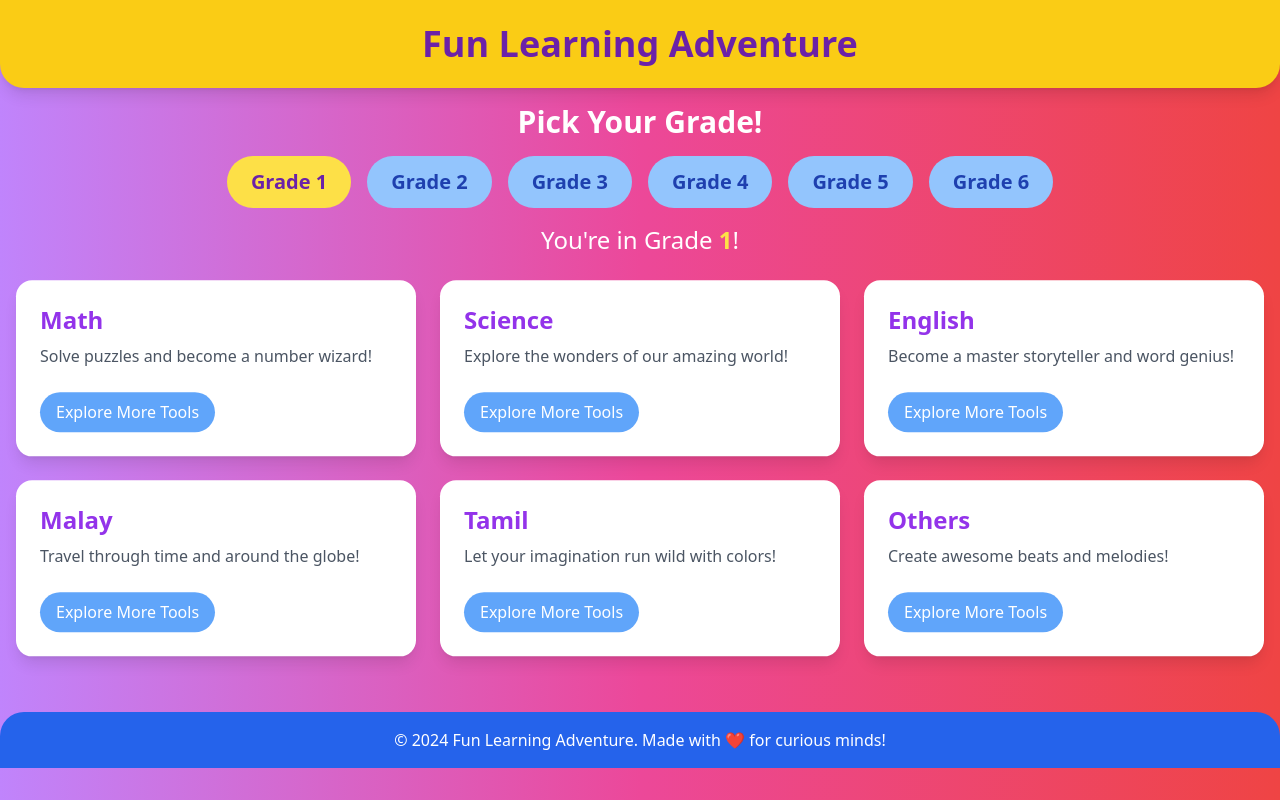
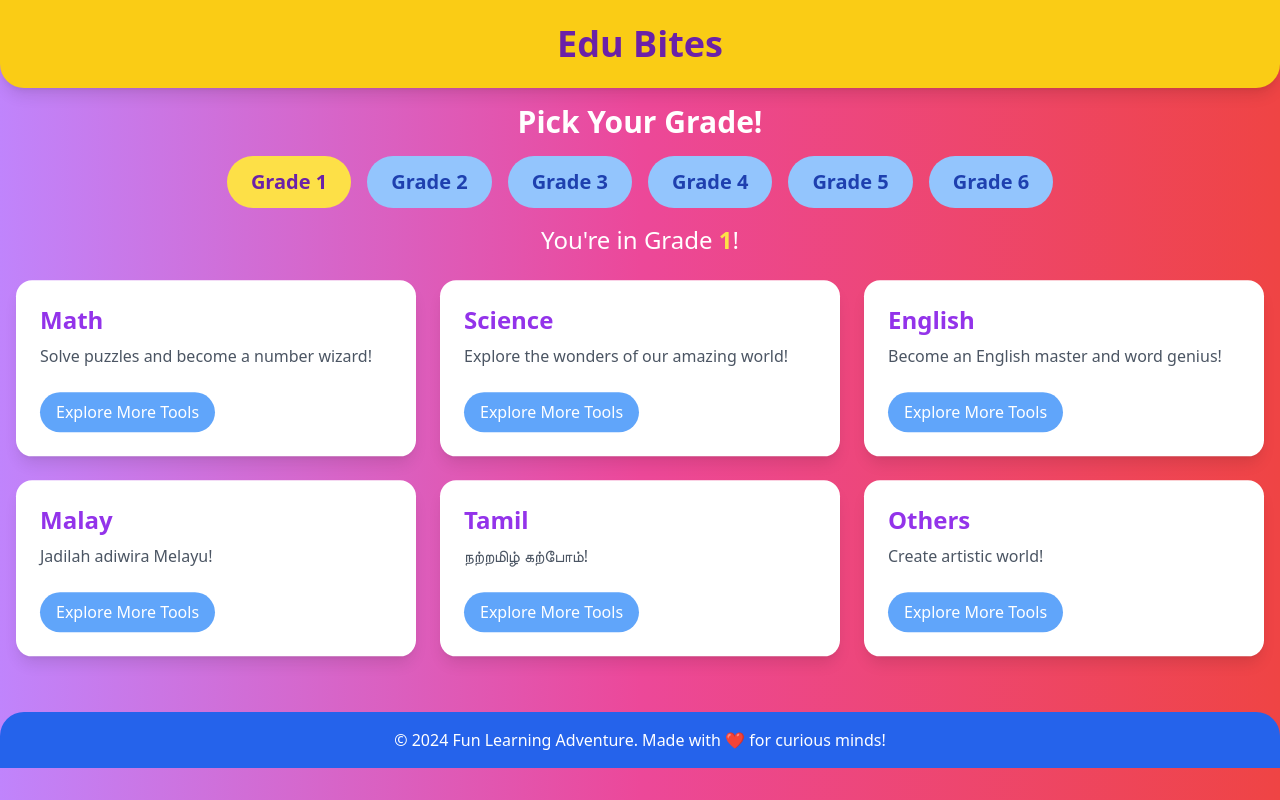
Before and after one commit to vijayseelan/CikguVijay, a plain HTML site: page index.html in a window 1280 px wide. Drawn offline with nearby package versions, Linux system fonts and the light colour scheme.

Commit message:
Update index.html

```diff
--- a/index.html
+++ b/index.html
@@ -3,7 +3,7 @@
 <head>
     <meta charset="UTF-8">
     <meta name="viewport" content="width=device-width, initial-scale=1.0">
-    <title>Fun Learning Adventure</title>
+    <title>Edu Bites</title>
     <meta name="description" content="Fun Learning Adventure - Interactive educational tools for students.">
     <meta name="keywords" content="education, learning, tools, interactive, students">
     <meta name="author" content="Your Name">
@@ -20,7 +20,7 @@
 </head>
 <body class="bg-gradient-to-r from-purple-400 via-pink-500 to-red-500 min-h-screen" x-data="appData()">
     <header class="bg-yellow-400 text-purple-800 p-6 rounded-b-3xl shadow-lg">
-        <h1 class="text-4xl font-bold text-center">Fun Learning Adventure</h1>
+        <h1 class="text-4xl font-bold text-center">Edu Bites</h1>
     </header>
 
     <main class="container mx-auto p-4" x-show="!showTools">
@@ -107,10 +107,10 @@
                     const descriptions = {
                         'Math': 'Solve puzzles and become a number wizard!',
                         'Science': 'Explore the wonders of our amazing world!',
-                        'English': 'Become a master storyteller and word genius!',
-                        'Malay': 'Travel through time and around the globe!',
-                        'Tamil': 'Let your imagination run wild with colors!',
-                        'Others': 'Create awesome beats and melodies!'
+                        'English': 'Become an English master and word genius!',
+                        'Malay': 'Jadilah adiwira Melayu!',
+                        'Tamil': 'நற்றமிழ் கற்போம்!',
+                        'Others': 'Create artistic world!'
                     };
                     return descriptions[subject] || 'Discover amazing things!';
                 }
```
